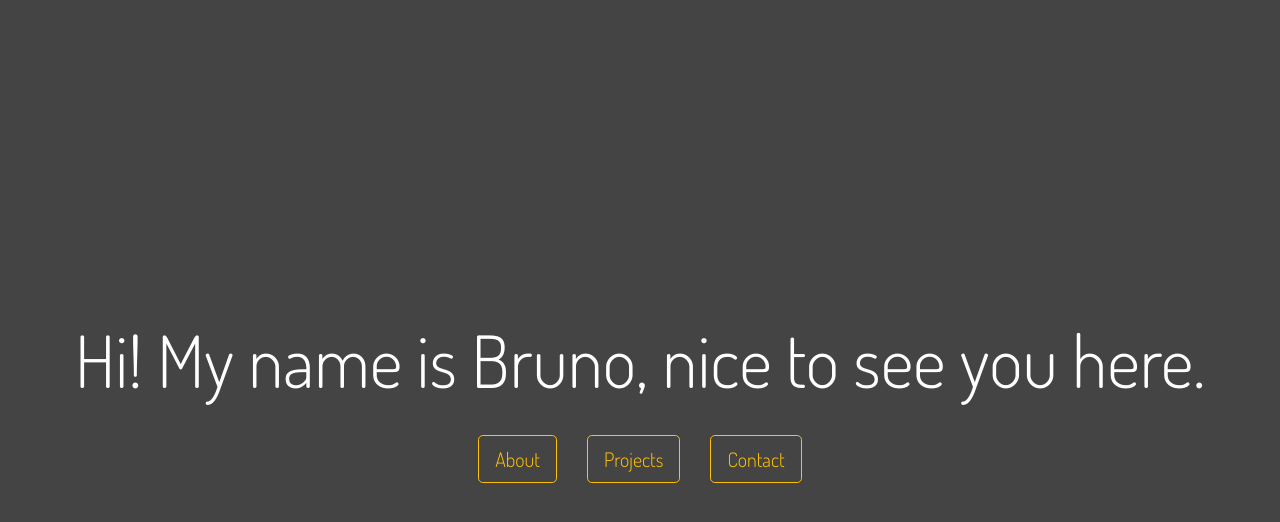
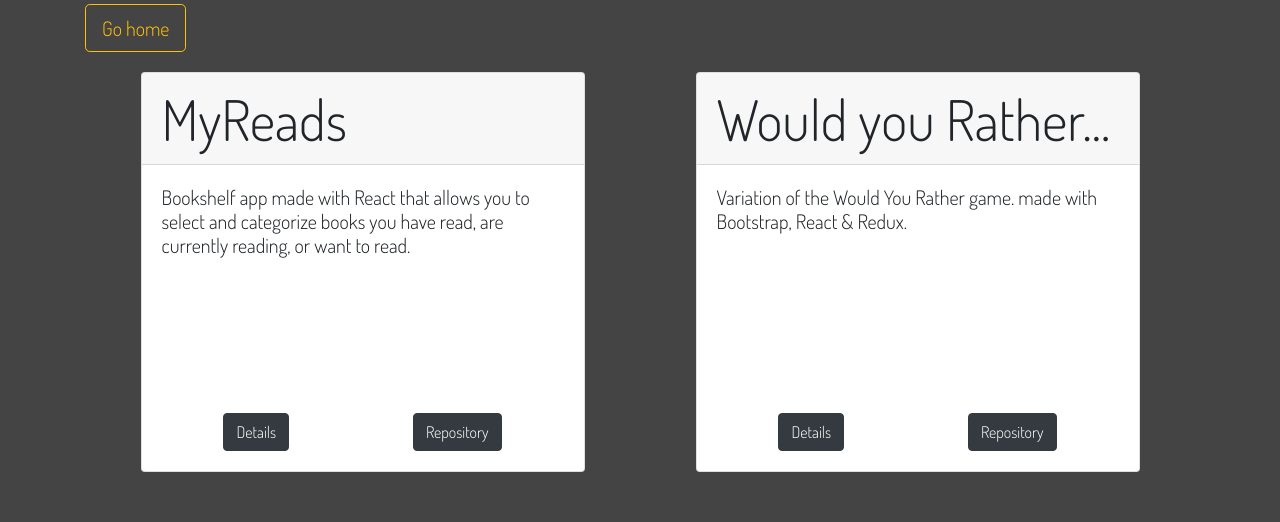
Before and after one commit to bruno-gurgel/portfolio, a React (Create React App) app: page /projects in a window 1280 px wide. Shown: the top 522 px of the page. Built offline with nearby package versions, Linux system fonts and the light colour scheme.

Commit message:
feat: Added Projects module

```diff
--- a/src/App.js
+++ b/src/App.js
@@ -2,6 +2,7 @@ import "./App.css";
 import { Route, Switch } from "react-router";
 import About from "./features/about/About";
 import Home from "./features/home/Home";
+import Projects from "./features/projects/Projects";
 
 function App() {
 	return (
@@ -9,6 +10,9 @@ function App() {
 			<Switch>
 				<Route path="/about">
 					<About />
+				</Route>
+				<Route path="/projects">
+					<Projects />
 				</Route>
 				<Route path="/">
 					<Home />
--- /dev/null
+++ b/src/features/projects/Projects.js
@@ -0,0 +1,48 @@
+import React from "react";
+import styles from "./projects.module.css";
+import Container from "react-bootstrap/Container";
+import Card from "react-bootstrap/Card";
+import Button from "react-bootstrap/Button";
+import MyReadsBanner from "../../assets/myreads-banner.png";
+import WouldYouRatherBanner from "../../assets/would-you-rather-banner-1.png";
+import { Link } from "react-router-dom";
+
+export default function Projects() {
+	return (
+		<Container className="h-100">
+			<Link to="/">
+				<Button variant="outline-warning" size="lg" className="mt-1">
+					Go home
+				</Button>
+			</Link>
+			<div className={styles.cardBox}>
+				<Card className={styles.card}>
+					<Card.Header className="display-4">MyReads</Card.Header>
+					<Card.Body className={styles.cardBody}>
+						<Card.Title>
+							Bookshelf app made with React that allows you to select and categorize
+							books you have read, are currently reading, or want to read.
+						</Card.Title>
+						<div className={styles.btnContainer}>
+							<Button variant="dark">Details</Button>
+							<Button variant="dark">Repository</Button>
+						</div>
+					</Card.Body>
+				</Card>
+				<Card className={styles.card}>
+					<Card.Header className="display-4">Would you Rather...</Card.Header>
+					<Card.Body className={styles.cardBody}>
+						<Card.Title>
+							Variation of the Would You Rather game. made with Bootstrap, React &
+							Redux.
+						</Card.Title>
+						<div className={styles.btnContainer}>
+							<Button variant="dark">Details</Button>
+							<Button variant="dark">Repository</Button>
+						</div>
+					</Card.Body>
+				</Card>
+			</div>
+		</Container>
+	);
+}
--- /dev/null
+++ b/src/features/projects/projects.module.css
@@ -0,0 +1,23 @@
+.cardBox {
+	display: flex;
+	justify-content: space-around;
+	flex-wrap: wrap;
+	margin-top: 20px;
+	height: 100%;
+}
+
+.card {
+	height: 50%;
+	width: 40%;
+}
+
+.cardBody {
+	display: flex;
+	flex-direction: column;
+	justify-content: space-between;
+}
+
+.btnContainer {
+	display: flex;
+	justify-content: space-around;
+}
```
